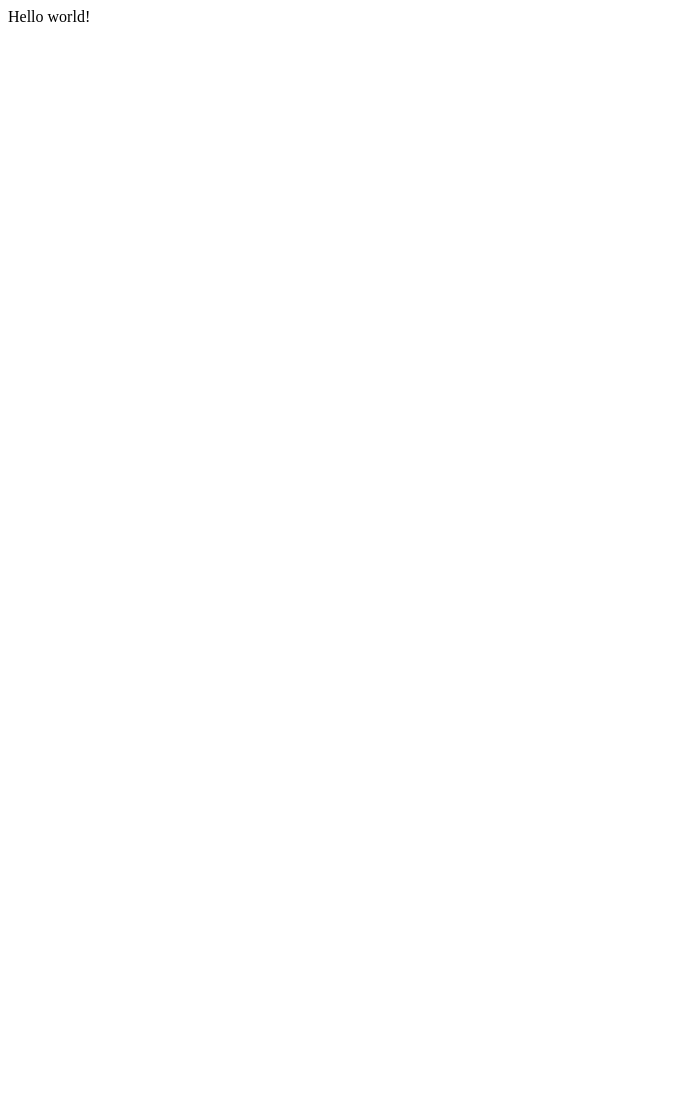
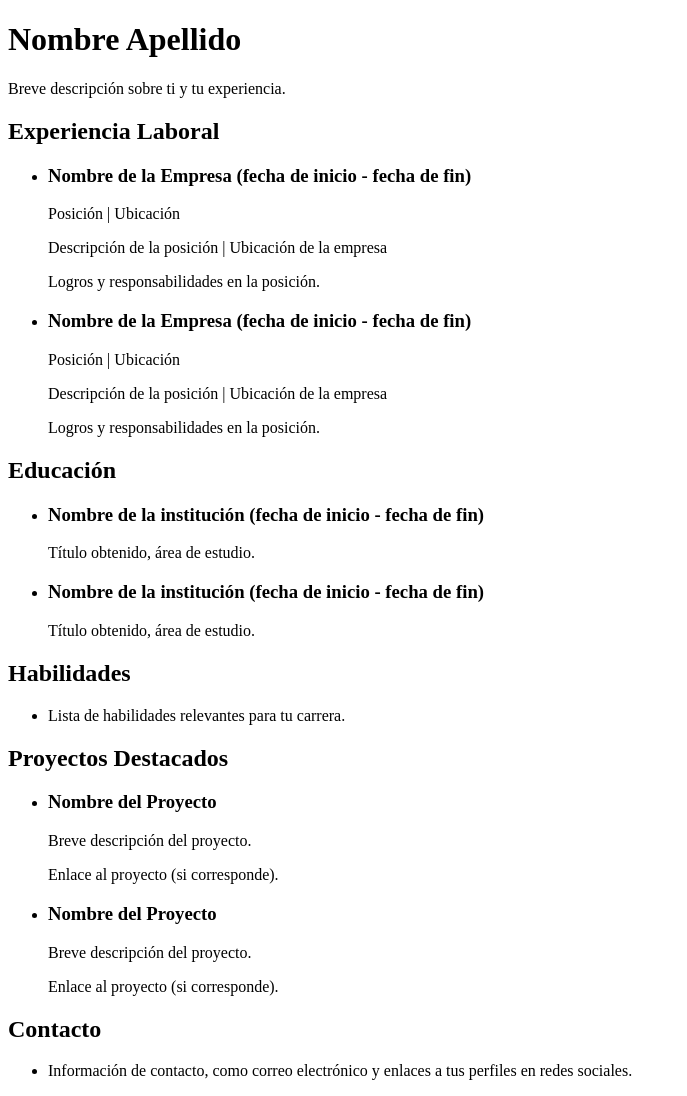
Before and after one commit to gustavoOchoa/Curriculum, a plain HTML site: page index.html in a window 1280 px wide. Shown: the whole page, without its empty margins (0-687 px from the left). Before the commit the page ends 800 px from the top, so only its background shows below. Drawn offline with Linux system fonts and the light colour scheme.

Commit message:
Update index.html

```diff
--- a/index.html
+++ b/index.html
@@ -1,7 +1,79 @@
+<!DOCTYPE html>
 <html>
   <head>
+    <title>Nombre Apellido - Curriculum Vitae</title>
+    <meta charset="utf-8">
+    <meta name="viewport" content="width=device-width, initial-scale=1">
+    <link rel="stylesheet" href="styles.css">
   </head>
   <body>
-    <p>Hello world!</p>
+    <header>
+      <h1>Nombre Apellido</h1>
+      <p>Breve descripción sobre ti y tu experiencia.</p>
+    </header>
+
+    <main>
+      <section>
+        <h2>Experiencia Laboral</h2>
+        <ul>
+          <li>
+            <h3>Nombre de la Empresa (fecha de inicio - fecha de fin)</h3>
+            <p>Posición | Ubicación</p>
+            <p>Descripción de la posición | Ubicación de la empresa</p>
+            <p>Logros y responsabilidades en la posición.</p>
+          </li>
+          <li>
+            <h3>Nombre de la Empresa (fecha de inicio - fecha de fin)</h3>
+            <p>Posición | Ubicación</p>
+            <p>Descripción de la posición | Ubicación de la empresa</p>
+            <p>Logros y responsabilidades en la posición.</p>
+          </li>
+        </ul>
+      </section>
+
+      <section>
+        <h2>Educación</h2>
+        <ul>
+          <li>
+            <h3>Nombre de la institución (fecha de inicio - fecha de fin)</h3>
+            <p>Título obtenido, área de estudio.</p>
+          </li>
+          <li>
+            <h3>Nombre de la institución (fecha de inicio - fecha de fin)</h3>
+            <p>Título obtenido, área de estudio.</p>
+          </li>
+        </ul>
+      </section>
+
+      <section>
+        <h2>Habilidades</h2>
+        <ul>
+          <li>Lista de habilidades relevantes para tu carrera.</li>
+        </ul>
+      </section>
+
+      <section>
+        <h2>Proyectos Destacados</h2>
+        <ul>
+          <li>
+            <h3>Nombre del Proyecto</h3>
+            <p>Breve descripción del proyecto.</p>
+            <p>Enlace al proyecto (si corresponde).</p>
+          </li>
+          <li>
+            <h3>Nombre del Proyecto</h3>
+            <p>Breve descripción del proyecto.</p>
+            <p>Enlace al proyecto (si corresponde).</p>
+          </li>
+        </ul>
+      </section>
+
+      <section>
+        <h2>Contacto</h2>
+        <ul>
+          <li>Información de contacto, como correo electrónico y enlaces a tus perfiles en redes sociales.</li>
+        </ul>
+      </section>
+    </main>
   </body>
 </html>
```
